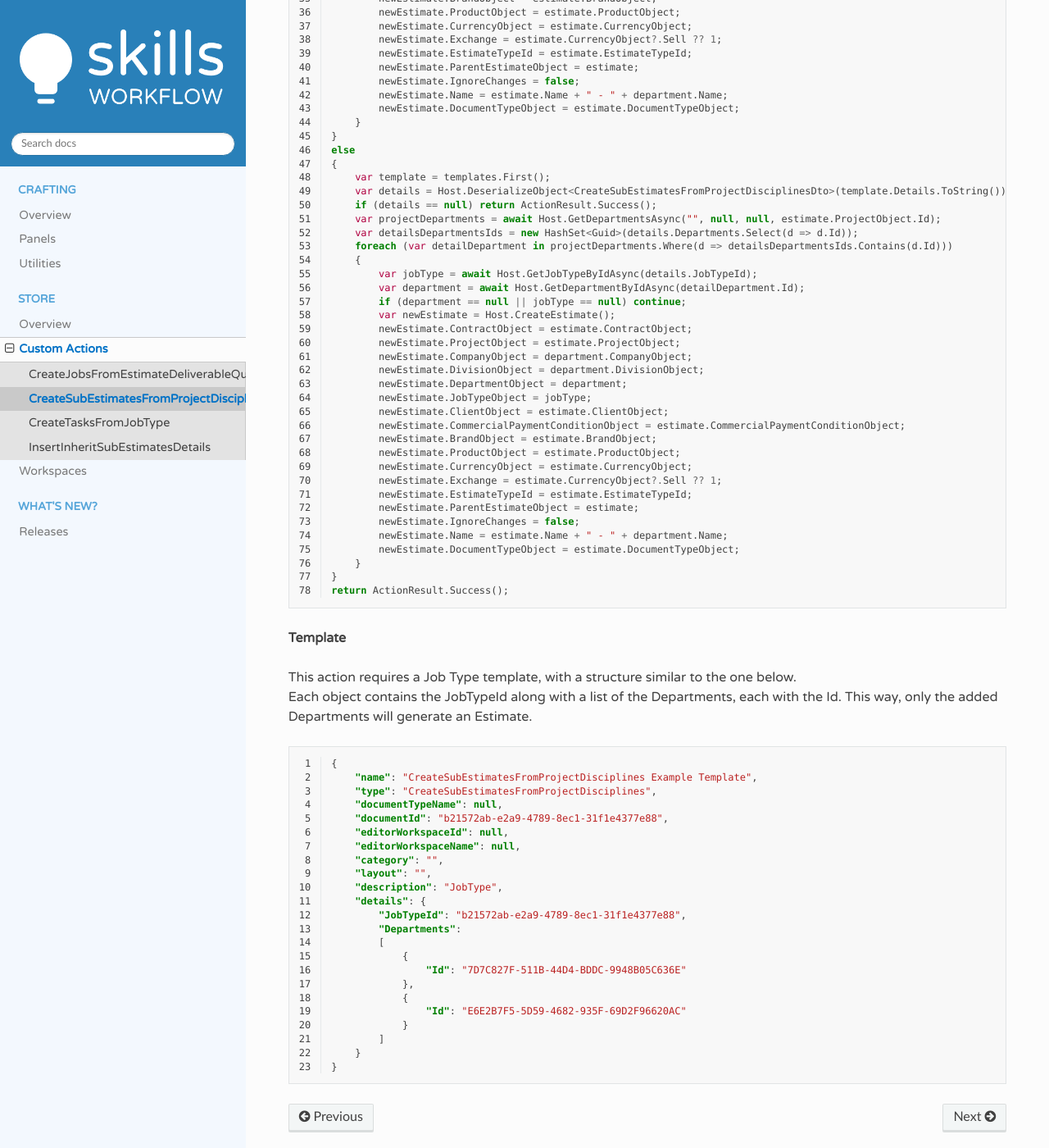
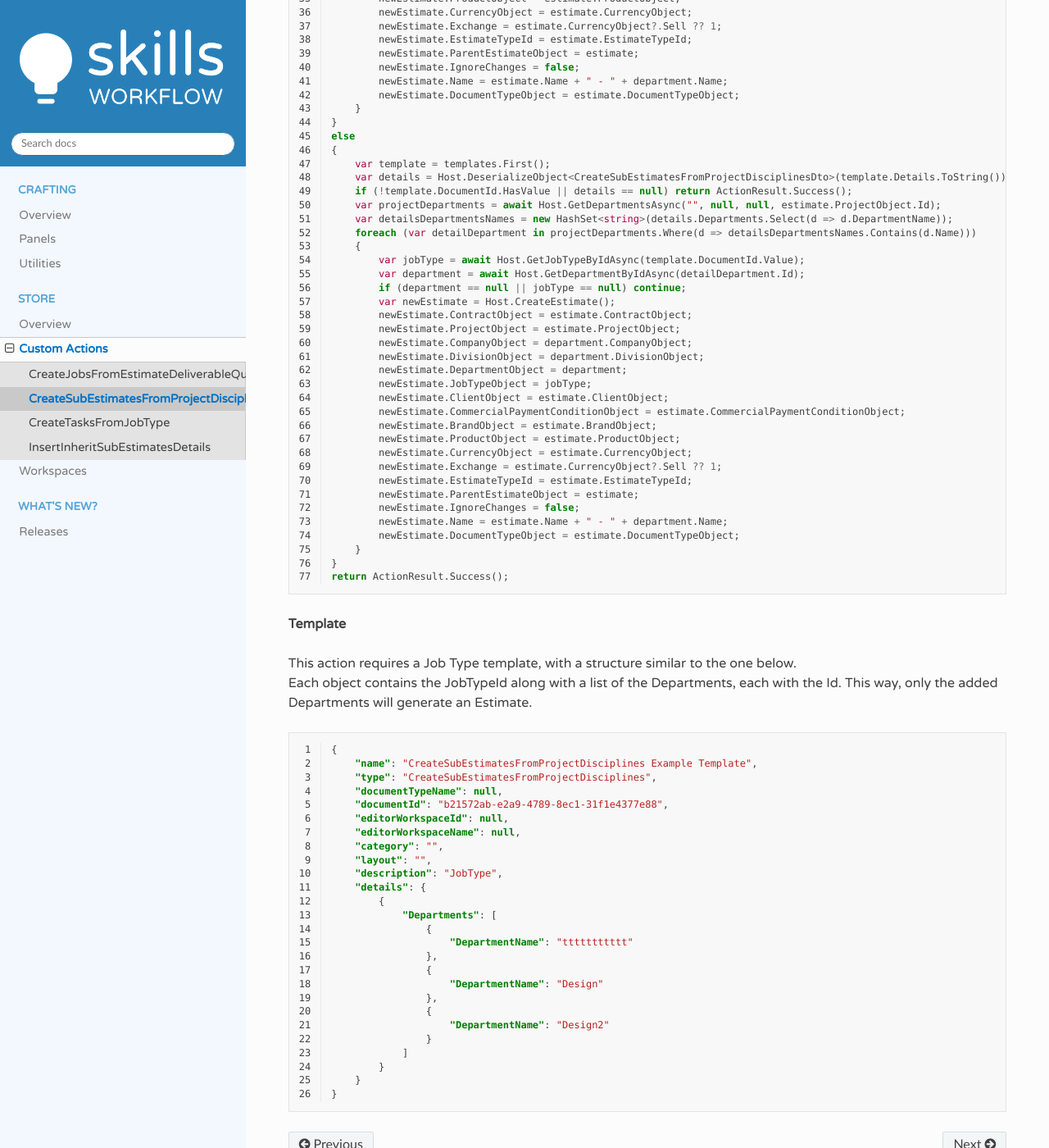
Before and after one commit to ndangeles/Documentation, a Sphinx documentation site: the page built from docs/store/custom-actions/CreateSubEstimatesFromProjectDisciplines.rst, in a window 1280 px wide and 1400 px high, scrolled down 968 px. Shown: the whole window at 82% size. Built offline with Sphinx 7.4.7 and the Read the Docs theme 2.0.0, drawn with Linux system fonts in a browser that asks for light colours; some of the changed text lies outside the part shown.

Commit message:
Fixed model data

```diff
--- a/docs/store/custom-actions/CreateSubEstimatesFromProjectDisciplines.rst
+++ b/docs/store/custom-actions/CreateSubEstimatesFromProjectDisciplines.rst
@@ -16,14 +16,13 @@ Estimate
     [Serializable]
     public class CreateSubEstimatesFromProjectDisciplinesDto
     {
-        public Guid JobTypeId { get; set; }
         public IEnumerable<CreateSubEstimatesFromProjectDisciplinesDepartmentDto> Departments { get; set; }
     }
 
     [Serializable]
     public class CreateSubEstimatesFromProjectDisciplinesDepartmentDto
     {
-        public Guid Id { get; set; }
+        public string DepartmentName { get; set; }
     }
 
     if (!(Document is IEstimateObject estimate) || estimate.ProjectObject == null)
@@ -62,12 +61,12 @@ Estimate
     {
         var template = templates.First();
         var details = Host.DeserializeObject<CreateSubEstimatesFromProjectDisciplinesDto>(template.Details.ToString());
-        if (details == null) return ActionResult.Success();
+        if (!template.DocumentId.HasValue || details == null) return ActionResult.Success();
         var projectDepartments = await Host.GetDepartmentsAsync("", null, null, estimate.ProjectObject.Id);
-        var detailsDepartmentsIds = new HashSet<Guid>(details.Departments.Select(d => d.Id));
-        foreach (var detailDepartment in projectDepartments.Where(d => detailsDepartmentsIds.Contains(d.Id)))
+        var detailsDepartmentsNames = new HashSet<string>(details.Departments.Select(d => d.DepartmentName));
+        foreach (var detailDepartment in projectDepartments.Where(d => detailsDepartmentsNames.Contains(d.Name)))
         {
-            var jobType = await Host.GetJobTypeByIdAsync(details.JobTypeId);
+            var jobType = await Host.GetJobTypeByIdAsync(template.DocumentId.Value);
             var department = await Host.GetDepartmentByIdAsync(detailDepartment.Id);
             if (department == null || jobType == null) continue;
             var newEstimate = Host.CreateEstimate();
@@ -112,15 +111,18 @@ Estimate
         "layout": "",
         "description": "JobType",
         "details": {
-            "JobTypeId": "b21572ab-e2a9-4789-8ec1-31f1e4377e88",
-            "Departments":
-            [
-                {
-                    "Id": "7D7C827F-511B-44D4-BDDC-9948B05C636E"
-                },
-                {
-                    "Id": "E6E2B7F5-5D59-4682-935F-69D2F96620AC"
-                }
-            ]
+            {
+                "Departments": [
+                    {
+                        "DepartmentName": "ttttttttttt"
+                    },
+                    {
+                        "DepartmentName": "Design"
+                    },
+                    {
+                        "DepartmentName": "Design2"
+                    }
+                ]
+            }
         }
     }
```
